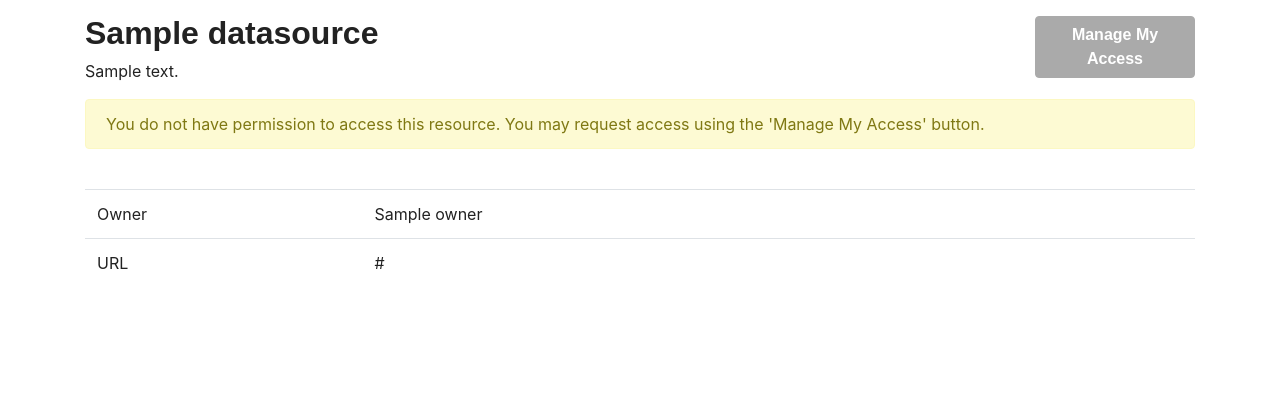
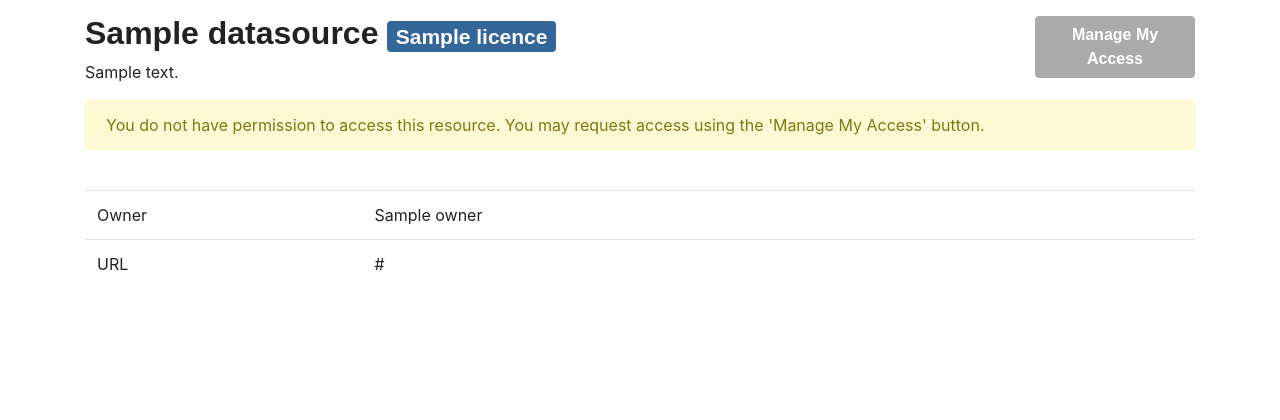
Before and after one commit to tiferrei/PEDASI, a Django app: template datasources/templates/datasources/datasource/detail-no-access.html in a window 1280 px wide. Shown: the part 123-543 px from the top of the page. Run offline with Django 3.2, Linux system fonts and the light colour scheme; the template is opened without the code that fills it: most values are stand-ins (such as "Sample title", 1, 10 or a date in 2020); some libraries are stand-ins or nearby versions; some web fonts are replaced.

Commit message:
Add 'no licence' warning - #57

```diff
--- a/datasources/templates/datasources/datasource/detail-no-access.html
+++ b/datasources/templates/datasources/datasource/detail-no-access.html
@@ -23,7 +23,25 @@
 
     <div class="row">
         <div class="col-md-10 col-sm-8">
-            <h2>{{ datasource.name }}</h2>
+            <h2>
+                {{ datasource.name }}
+                {% if datasource.licence %}
+                    <small>
+                        <a href="{% url 'datasources:licence.detail' pk=datasource.licence.pk %}"
+                           class="badge badge-info"
+                           data-toggle="tooltip" data-placement="bottom" title="{{ datasource.licence.name }}">
+                            {{ datasource.licence.short_name }}
+                        </a>
+                    </small>
+                {% else %}
+                    <small>
+                        <span class="badge badge-warning"
+                              data-toggle="tooltip" data-placement="bottom" title="No Licence">
+                            No Licence
+                        </span>
+                    </small>
+                {% endif %}
+            </h2>
 
             {% if datasource.description %}
                 {{ datasource.description|linebreaks }}
```
Also changed, not shown: datasources/templates/datasources/datasource/detail.html (+8 -0 lines).
